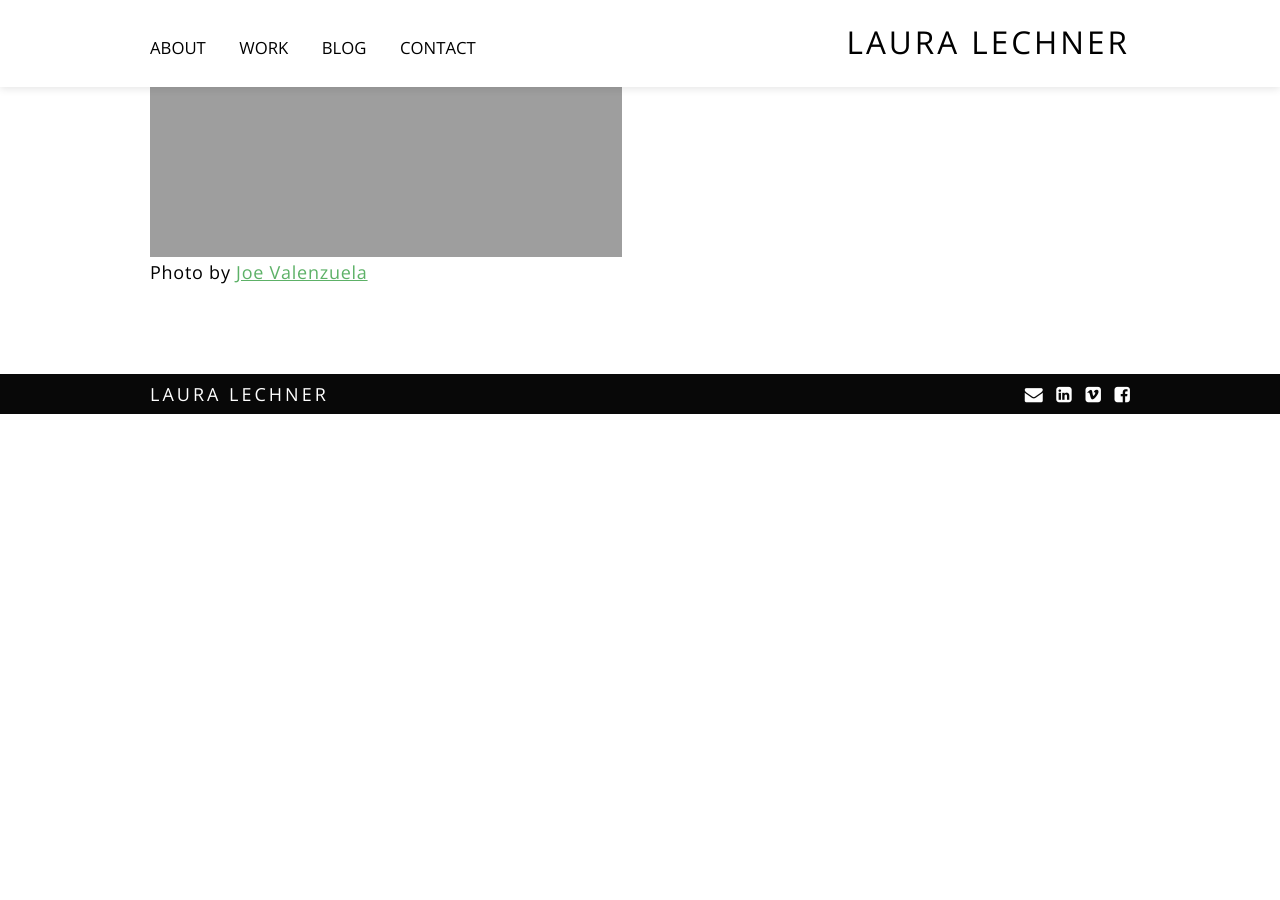
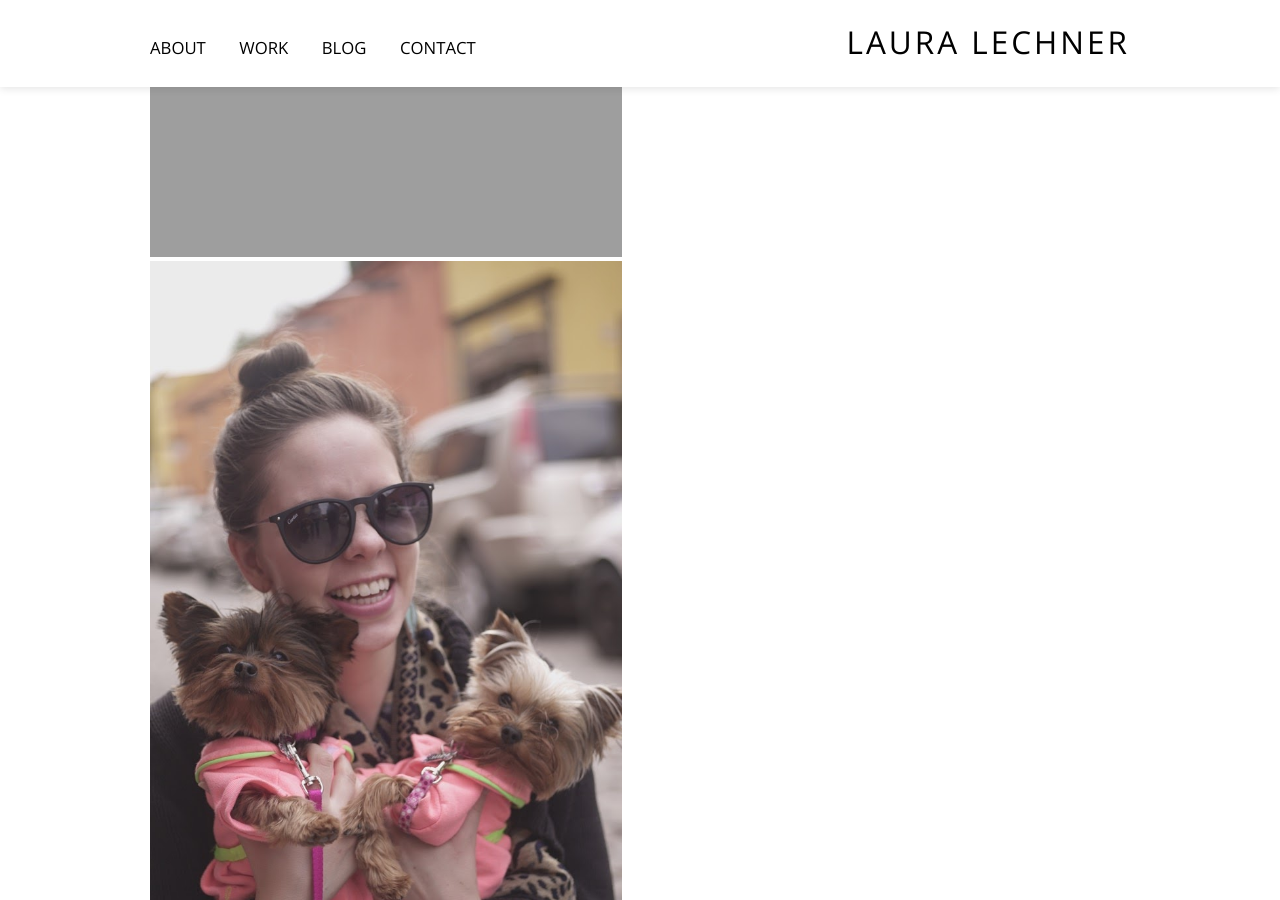
Before and after one commit to nbuonin/lauralechner-2, a Jekyll site: the page built from about.md, in a window 1280 px wide and 900 px high, scrolled down 698 px. Built offline with Jekyll 4.4.1, drawn with Linux system fonts in a browser that asks for light colours; nearby versions of some CDN libraries; before the commit the page ends 1112 px from its top, so only the background shows below that.

Commit message:
Update about.md

```diff
--- a/about.md
+++ b/about.md
@@ -7,7 +7,7 @@ layout: default
 <div class="col-1" markdown="1">
 ![Laura Lechner]({{ site.url }}/images/LLnewheadshot.jpg)
 ![Laura Lechner]({{ site.url }}/images/IMG_20150815_174753892.jpg)
-*Photo by [Joe Valenzuela](https://vimeo.com/user38602236)*
+![Laura Lechner]({{ site.url }}/images/DSC02790 (1).jpg)
 
 </div>
 <div class="col-2" markdown="1">
```
